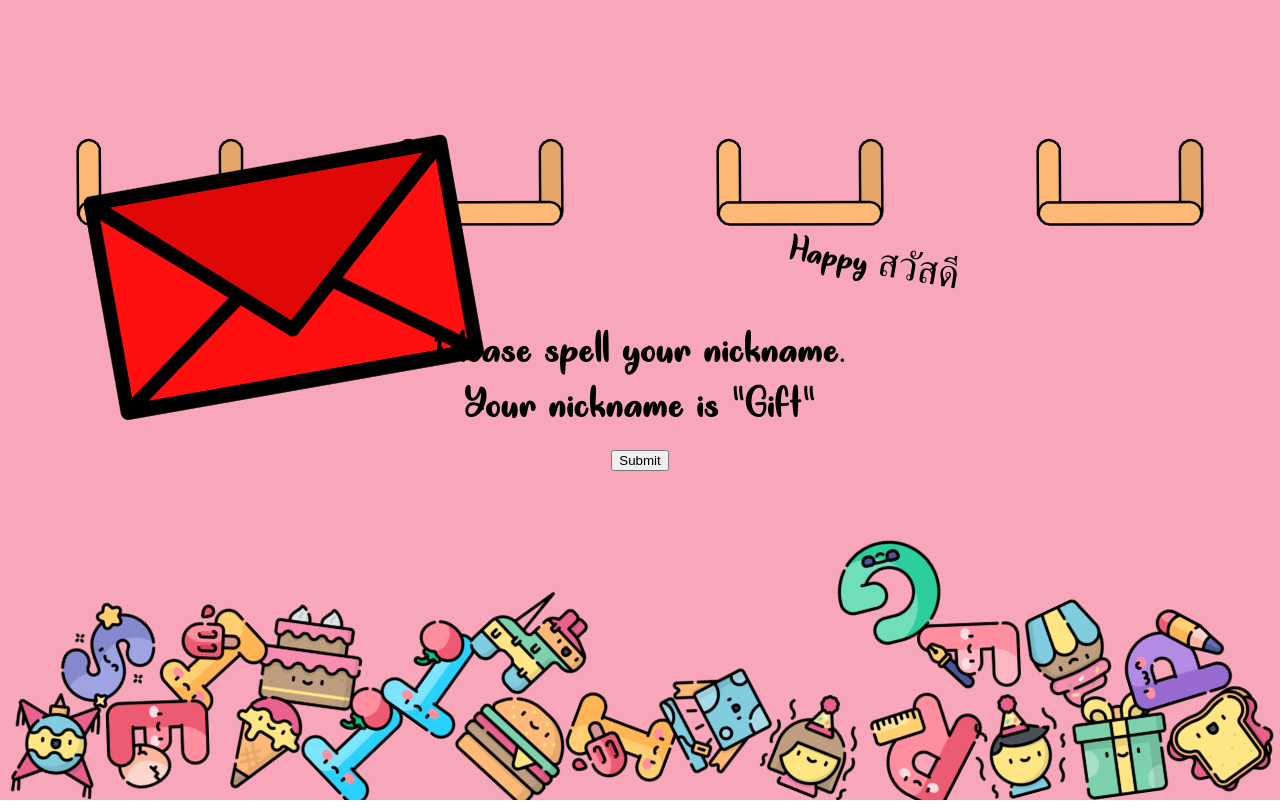
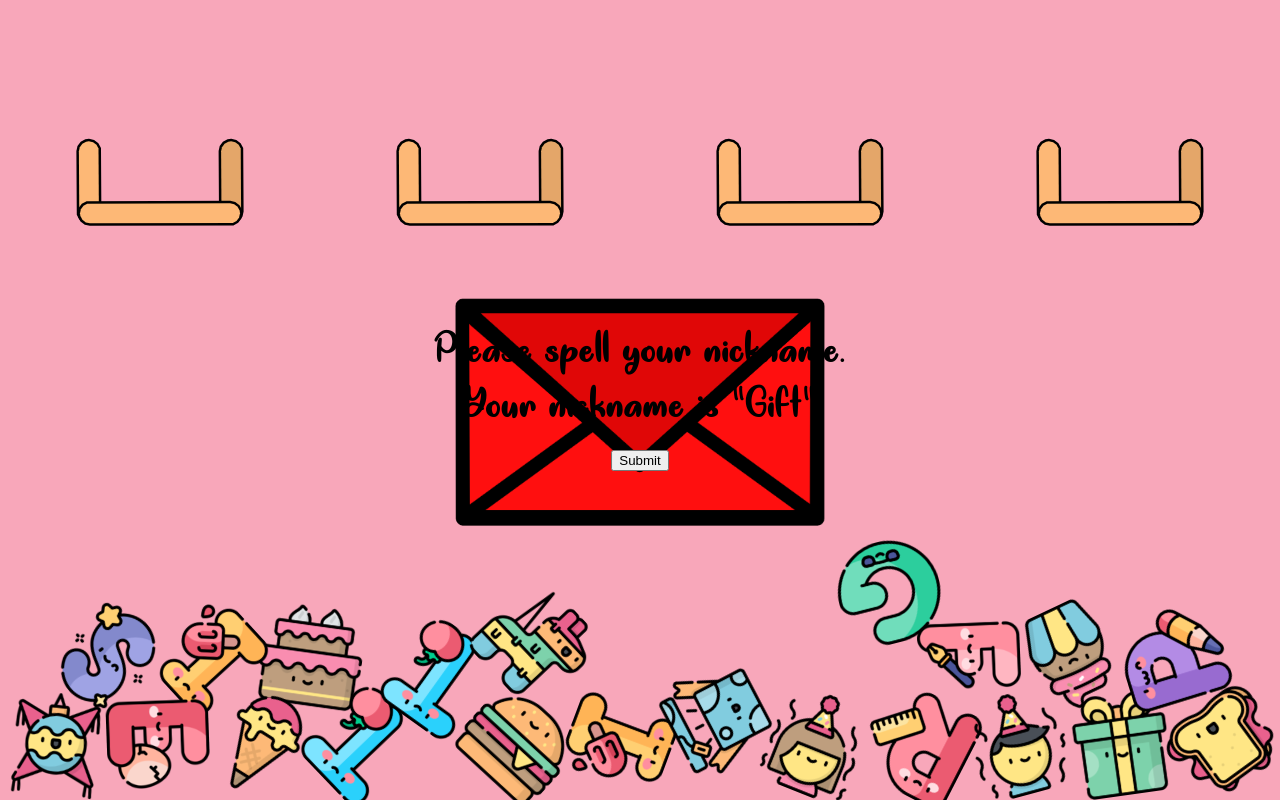
Before and after one commit to raisamong/happy-birthday-rsm, a React (Create React App) app: page / in a window 1280 px wide. Built offline with nearby package versions, Linux system fonts and the light colour scheme.

Commit message:
animate letter

```diff
--- a/src/App.js
+++ b/src/App.js
@@ -37,16 +37,28 @@ const CenterContainer = styled.div`
 
 const LetterContainer = styled.div`
   position: absolute;
+  top: 50%;
+  left: 50%;
+  transform: translate(-50%, -50%);
   width: 30%;
+  min-width: 300px;
   height: 50%;
-  transform: rotate(-10deg);
+  display: flex;
+  justify-content: center;
+  align-items: center;
   img {
-    top: 20%;
-    left: 20%;
     width: 100%;
     height: 100%;
     position: absolute;
   }
+`;
+
+const LetterTextContainer = styled.div`
+  width: 50%;
+  background: #f6c990;
+  height: 40%;
+  border: 5px solid black;
+  border-radius: 12px;
 `;
 
 const {
@@ -474,18 +486,16 @@ class Scene extends React.Component {
 
   onTestLetter = () => {
     const letter = anime.timeline();
-
+    const frontLetterHeight =
+      document.querySelector("#frontLetter").offsetHeight / 4;
+    console.log("frontLetterHeight", frontLetterHeight);
     letter.add({
       targets: "#frontLetter",
       easing: "linear",
       translateY: [
         {
-          value: [0, -120],
-          duration: 500,
-        },
-        {
-          value: [-120, -240],
-          duration: 500,
+          value: [0, -frontLetterHeight * 2],
+          duration: 1000,
         },
       ],
       scaleY: [
@@ -497,12 +507,40 @@ class Scene extends React.Component {
     });
 
     letter.add({
+      targets: "#bodyLetter",
+      zIndex: 1,
+      duration: 100,
+    });
+
+    letter.add({
       targets: "#innerLetter",
-      translateX: 800,
-      translateY: 400,
+      easing: "linear",
+      zIndex: [
+        {
+          value: 1,
+          duration: 100,
+        },
+      ],
+      translateY: [
+        {
+          value: [0, -100],
+          duration: 500,
+        },
+      ],
+    });
+
+    letter.add({
+      targets: "#innerLetter",
+      easing: "linear",
+      zIndex: 2,
+      duration: 100,
+    });
+
+    letter.add({
+      targets: "#innerLetter",
+      translateY: 0,
       scaleY: 3,
       scaleX: 2,
-      rotate: "195deg",
       duration: 2000,
     });
   };
@@ -514,20 +552,10 @@ class Scene extends React.Component {
     return (
       <>
         <Container ref="scene">
-          <p
-            style={{
-              position: "absolute",
-              right: "25%",
-              top: "25%",
-              zIndex: 1,
-              transform: "rotate(10deg)",
-            }}
-          >
-            Happy สวัสดี
-          </p>
           <LetterContainer id="letter">
             <img id="backLetter" src={backLetter} alt="back" />
-            <img id="innerLetter" src={innerLetter} alt="inner" />
+            {/* <img id="innerLetter" src={innerLetter} alt="inner" /> */}
+            <LetterTextContainer id="innerLetter"></LetterTextContainer>
             <img id="bodyLetter" src={bodyLetter} alt="body" />
             <img id="frontLetter" src={frontLetter} alt="front"></img>
           </LetterContainer>
```
